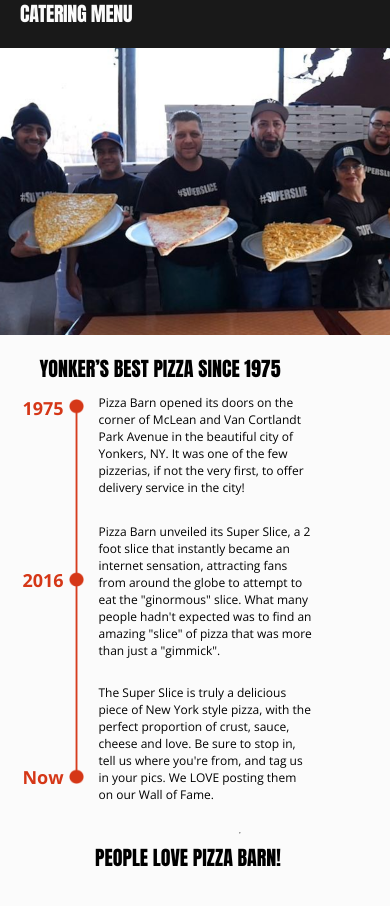
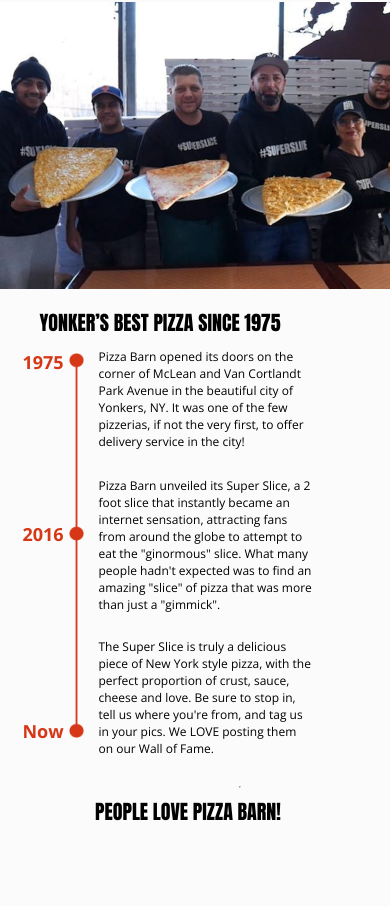
Before and after one commit to juniperalcorn/pizza-barn, a React (Create React App) app: page / in a window 390 px wide. Shown: the part 810-1716 px from the top of the page. Built offline with nearby package versions, Linux system fonts and the light colour scheme.

Commit message:
work with solito to mimic dropdown and align left

```diff
--- a/src/components/caterHistoryNews/caterHistoryNews.css
+++ b/src/components/caterHistoryNews/caterHistoryNews.css
@@ -287,38 +287,84 @@
      display: none;
  }
 
- .collapsible{
-     display: block;
-    width: 100%;
-    height: 70px;
-    box-shadow: 0 2px 4px 0 rgba(0, 0, 0, 0.5);
-    background-color: rgba(0, 0, 0, 0.9);
-    outline: none;
-    border: none;
-    font-family: Impact;
-    font-size: 20px;
-    font-weight: normal;
-    font-style: normal;
-    font-stretch: normal;
-    line-height: normal;
-    letter-spacing: -0.3px;
-    color: #fbfbfb;
-    text-align: left;
-    padding-left: 20px;
- }
- .hide{
-     display: none;
- }
+ .wrap-collapsible {
+    margin-bottom: 1.2rem 0;
+  }
+
+  input[type='checkbox'] {
+    display: none;
+  }
+
+  .lbl-toggle {
+    display: block;
+
+    font-weight: bold;
+    font-family: Impact, Haettenschweiler, 'Arial Narrow Bold', sans-serif;
+    font-size: 1.2rem;
+    text-transform: uppercase;
+    /* text-align: left; */
+
+    padding: 1rem;
+
+    color: white;
+    background: rgba(0, 0, 0, .9);
+
+    cursor: pointer;
+
+    border-radius: 0px;
+    transition: all 0.25s ease-out;
+  }
+
+  .lbl-toggle:hover {
+    color: white;
+  }
+  .lbl-toggle::after {
+    content: ' ';
+    display: inline-block;
+
+    border-top: 5px solid transparent;
+    border-bottom: 5px solid transparent;
+    border-left: 5px solid currentColor;
+    vertical-align: middle;
+    margin-left: .7rem;
+    transform: translateY(-2px);
+
+    transition: transform .2s ease-out;
+  }
+
+  .toggle:checked + .lbl-toggle::after {
+    transform: rotate(90deg) translateX(-3px);
+  }
+
+  .collapsible-content {
+    max-height: 0px;
+    overflow: hidden;
+    transition: max-height .25s ease-in-out;
+  }
+
+  .toggle:checked + .lbl-toggle + .collapsible-content {
+    max-height: 450px;
+  }
+
+  .toggle:checked + .lbl-toggle {
+    border-bottom-right-radius: 0;
+    border-bottom-left-radius: 0;
+  }
+
+  .collapsible-content .content-inner {
+    background: #fbfbfb;
+    border-bottom: 1px solid rgba(250, 224, 66, .45);
+    border-bottom-left-radius: 7px;
+    border-bottom-right-radius: 7px;
+    padding: .5rem 1rem;
+  }
+
 .caterBlock-mobile{
     width: 100%;
     height: 700px;
     background-color:#fbfbfb;
     margin-top: 0;
     margin-right: 20px;
-    /* GRID */
-    /* display: grid;
-    grid-template: repeat(12, 45px) / repeat(2, .5fr);
-    margin-bottom: -130px; */
 }
 .gridContain{
     display: grid;
@@ -334,7 +380,6 @@
     margin-left: 22px;
     padding-top: 10px;
     margin-bottom: 5px;
-    /* color: black; */
  }
  .cHN-caterBlock-cater-title{
     display: none;
@@ -501,7 +546,7 @@
      letter-spacing: normal;
      color: #000000;
      padding-top: 0px;
-     padding-left: 0;
+     padding-left: 178px;
      margin-left: 0px;
 
  }
--- a/src/components/caterHistoryNews/caterHistoryNews.js
+++ b/src/components/caterHistoryNews/caterHistoryNews.js
@@ -43,12 +43,17 @@
                     </div>
 
 
-                    <button className='collapsible' onClick={this.caterDisplay}>CATERING MENU</button>
-                    <div className={this.state.menuCondition ? 'caterBlock-Mobile' : 'hide'}>
-                        <div className='cHN-caterBlock-cater-title-mobile'>CATERING MENU</div>
+                    {/* <button className='collapsible' onClick={this.caterDisplay}>CATERING MENU <i className="fas fa-chevron-up"></i></button> */}
+                    {/* <div className={this.state.menuCondition ? 'caterBlock-Mobile' : 'hide'}>  */}
+
+                    <div className='wrap-collapsible'>
+                        <input id="collapsibleCater" className="toggle" type="checkbox"/>
+                        <label for="collapsibleCater" className="lbl-toggle">CATERING MENU</label>
+                        <div className='collapsible-content'>
+                            <div className='cHN-caterBlock-cater-title-mobile'>CATERING MENU</div>
 
 
-                        <div className='gridContain'>
+                            <div className='gridContain'>
                                 <div className='cHN-caterBlock-cater-info-item' id='cater1'>Meatball Parmesan</div>
                                 <div className='cHN-caterBlock-cater-info-item' id='cater2'>Eggplant Parm Party</div>
                                 <div className='cHN-caterBlock-cater-info-item' id='cater3'>Rolled Eggplant Parm</div>
@@ -76,8 +81,10 @@
                                 <div className='cHN-caterBlock-cater-prices-item' id='price12'>$110.00</div>
 
 
-                            </div>
+                             </div>
                         </div>
+                    </div>
+                        {/* </div> */}
 
 
                     <div className='cHN-caterBlock-cater'>
```
